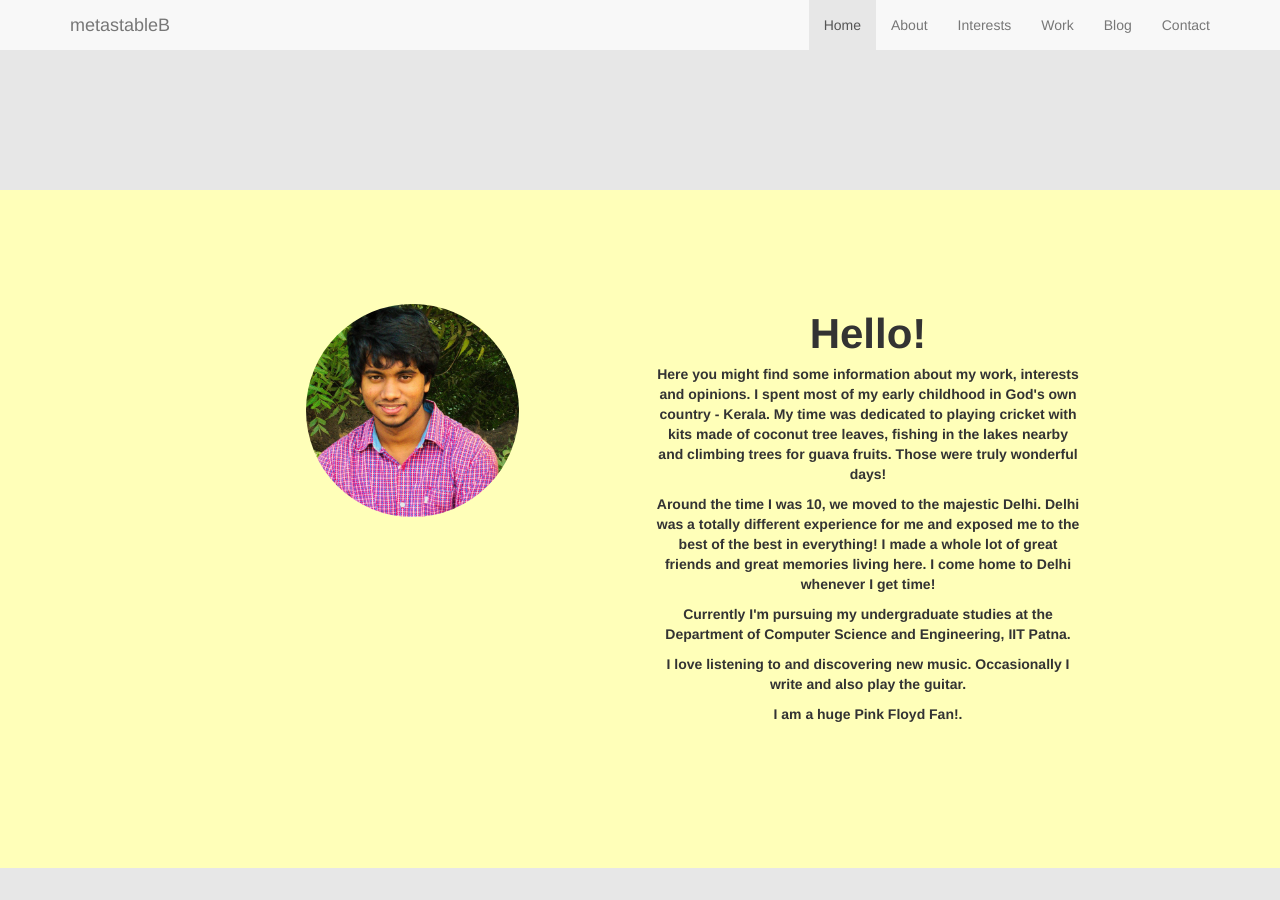
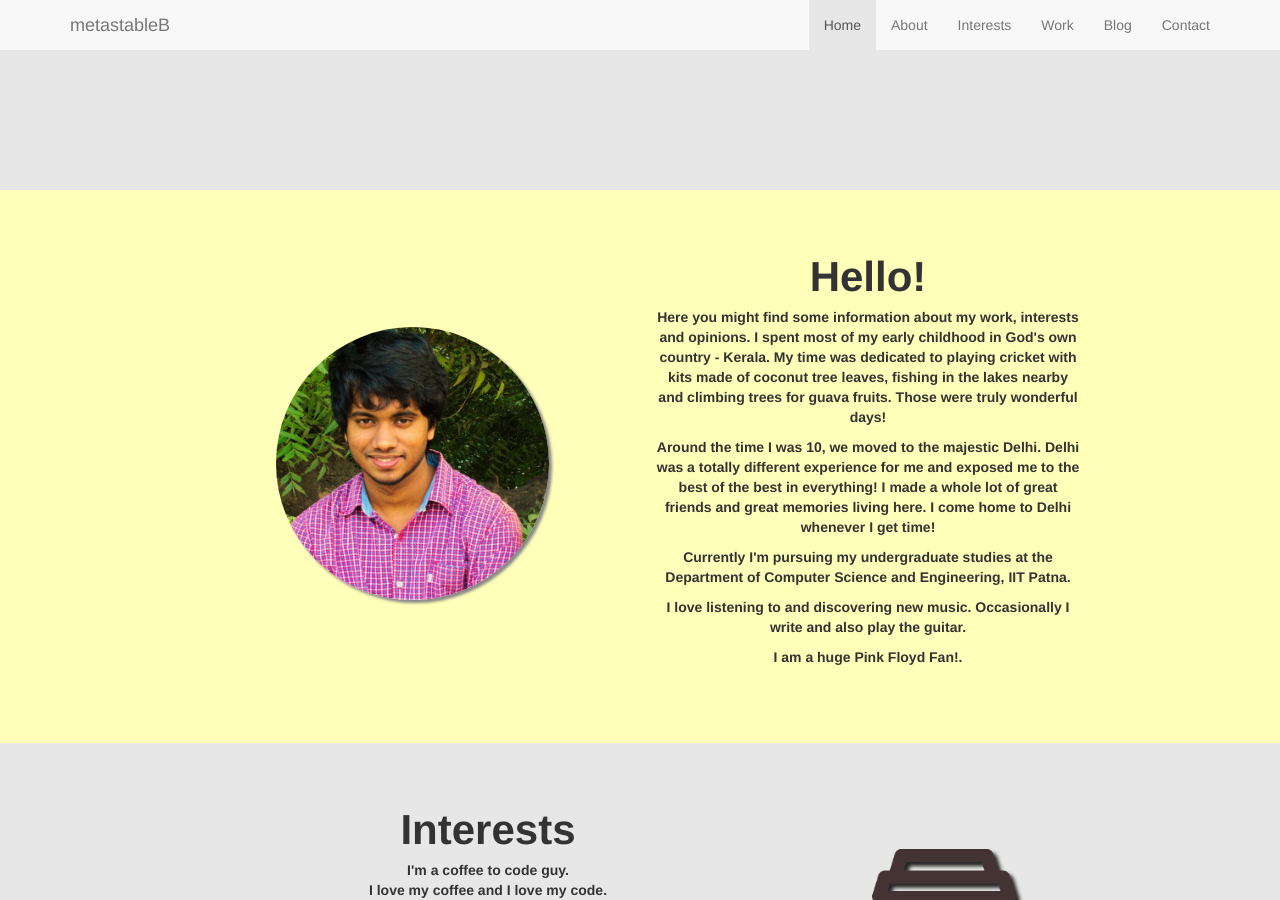
Before and after one commit to metastableB/metastableB.github.io, a Jekyll site: the page built from index.html, in a window 1280 px wide and 900 px high, scrolled down 710 px. Built offline with Jekyll 4.4.1, drawn with Linux system fonts in a browser that asks for light colours; nearby versions of some CDN libraries; some of the changed text lies outside the part shown.

Commit message:
fix dp positioning :

```diff
--- a/css/main.css
+++ b/css/main.css
@@ -82,8 +82,8 @@
 .about {
 	padding-left: 10%;
 	padding-right: 10%;
-	padding-top: 10%;
-	padding-bottom:10%;
+	padding-top: 5%;
+	padding-bottom:4%;
 }
 .about-head {
 	font-weight: bold;
@@ -93,6 +93,22 @@
 	font-weight: bold;
 }
 
+.about-img{
+	width:273px;
+	margin-left:auto;
+	margin-right:auto;
+	margin-top: 80px;
+	margin-bottom: auto;
+	display:block;
+	box-shadow:3px 3px 3px #888888;
+}
+
+@media screen and (max-width: 992px){
+	.about-img{
+		margin-top:0px;
+		margin-bottom:10px;
+	}
+}
 .interests{
 	padding-left: 10%;
 	padding-right: 10%;
--- a/index.html
+++ b/index.html
@@ -23,7 +23,7 @@ layout : home
 		<div class="container">
 			<div class="row about" id = "About">
 				<div class="col-md-6">
-					<img src="/img/dp.jpg" alt="My portrait." class="img-responsive img-circle" style="max-width:50%;margin-left:auto;margin-right:auto;display:block;">
+					<img src="/img/dp.jpg" alt="My portrait." class="img-responsive img-circle about-img">
 	  			</div>
 				<div class="col-md-6 text-center">
 					<div class="row about-head text-center ">
@@ -73,7 +73,7 @@ layout : home
 					Work
 				</div>
 				<div class="row work-text">
-						<p>These are some of the major projects I've worked on over the years. You can find information about my previous projects and things I'm currently working on here.[TODO ADD LINKS TO BLOG]. Here is a copy of my resume.
+						<p>These are some of the major projects I've worked on over the years. I'll add details regarding each of them shortly, but for the mean time feel free to go over my<a href="/img/Don_Dennis_Dec15.pdf" style="color:black;"> resume.</a>
 						</p>
 				</div>
 				<div class="row" style="margin-top:7px;">
```
